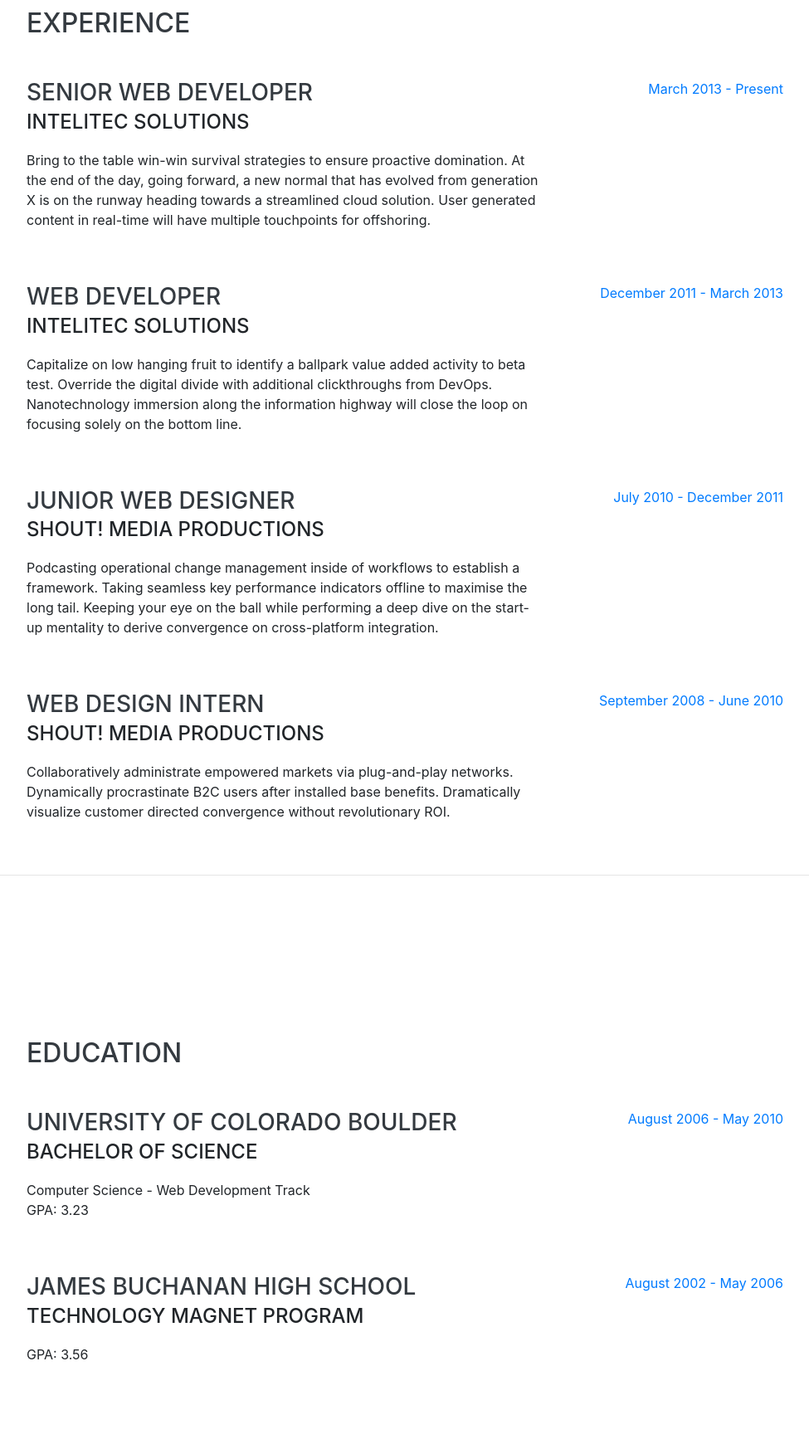
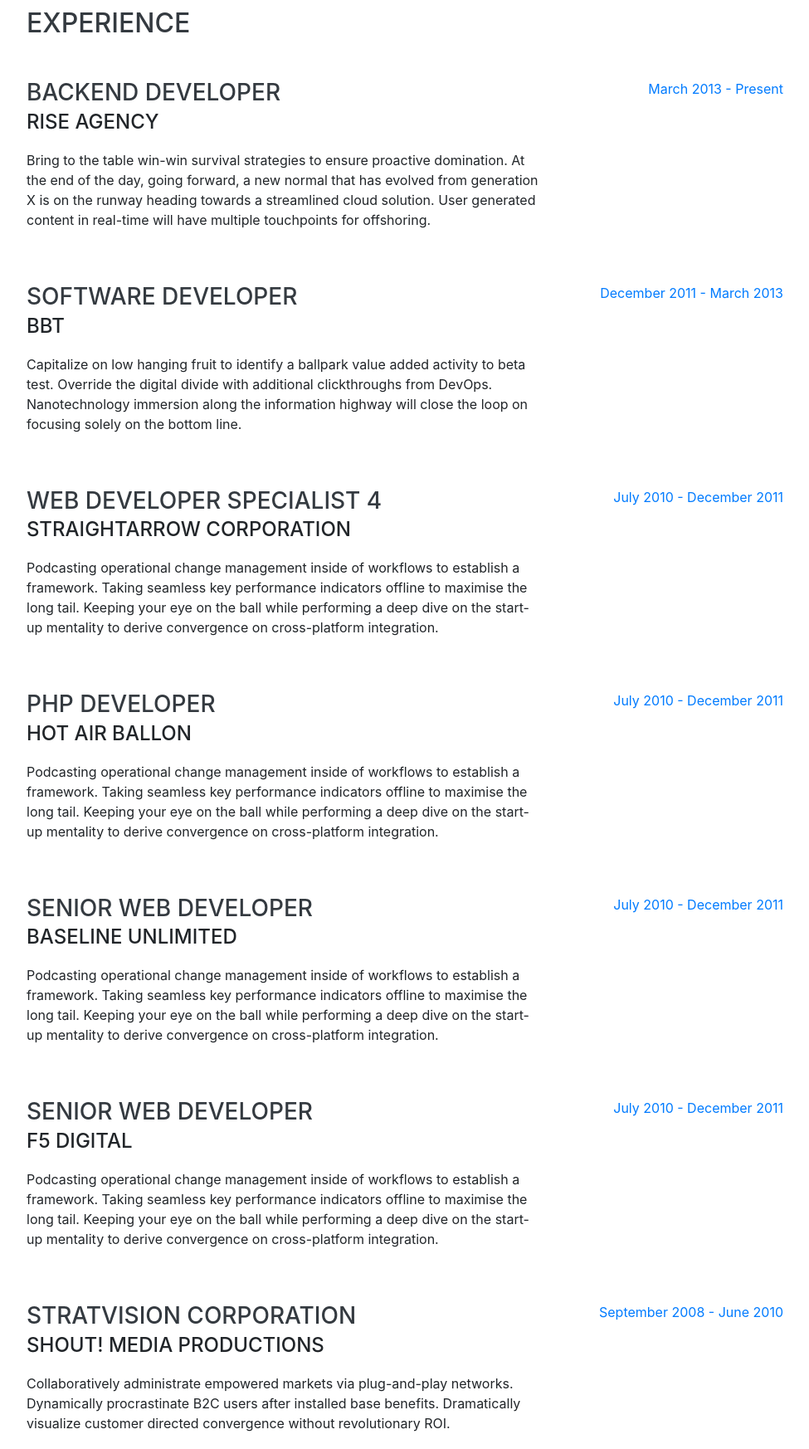
Before and after one commit to iamfritz/resume6, a website with bundled scripts: page index.html in a window 1280 px wide. Shown: the part 840-2586 px from the top of the page at 83% size, without its empty margins (288-1263 px from the left). Built offline with nearby package versions, Linux system fonts and the light colour scheme; a web font is replaced by a local one.

Commit message:
update content

```diff
--- a/index.html
+++ b/index.html
@@ -5,10 +5,10 @@
 
   <meta charset="utf-8">
   <meta name="viewport" content="width=device-width, initial-scale=1, shrink-to-fit=no">
-  <meta name="description" content="">
-  <meta name="author" content="">
+  <meta name="description" content="Anything from Fritz">
+  <meta name="author" content="Fritz Darryl Roca">
 
-  <title>Resume - Start Bootstrap Theme</title>
+  <title>Fritz Darryl Roca</title>
 
   <!-- Bootstrap core CSS -->
   <link href="vendor/bootstrap/css/bootstrap.min.css" rel="stylesheet">
@@ -27,7 +27,7 @@
 
   <nav class="navbar navbar-expand-lg navbar-dark bg-primary fixed-top" id="sideNav">
     <a class="navbar-brand js-scroll-trigger" href="#page-top">
-      <span class="d-block d-lg-none">Clarence Taylor</span>
+      <span class="d-block d-lg-none">Fritz Darryl</span>
       <span class="d-none d-lg-block">
         <img class="img-fluid img-profile rounded-circle mx-auto mb-2" src="img/profile.jpg" alt="">
       </span>
@@ -53,7 +53,7 @@
           <a class="nav-link js-scroll-trigger" href="#interests">Interests</a>
         </li>
         <li class="nav-item">
-          <a class="nav-link js-scroll-trigger" href="#awards">Awards</a>
+          <a class="nav-link js-scroll-trigger" href="#awards">Others</a>
         </li>
       </ul>
     </div>
@@ -63,26 +63,26 @@
 
     <section class="resume-section p-3 p-lg-5 d-flex align-items-center" id="about">
       <div class="w-100">
-        <h1 class="mb-0">Clarence
-          <span class="text-primary">Taylor</span>
+        <h1 class="mb-0">Fritz Darryl
+          <span class="text-primary">Roca</span>
         </h1>
-        <div class="subheading mb-5">3542 Berry Street · Cheyenne Wells, CO 80810 · (317) 585-8468 ·
-          <a href="mailto:name@email.com">name@email.com</a>
+        <div class="subheading mb-5">Mandaluyong City, Metro Manila Philippines 1550 · +639 917 852 8211 ·
+          <a href="mailto:link4anything@gmail.com">link4anything@gmail.com</a>
         </div>
         <p class="lead mb-5">I am experienced in leveraging agile frameworks to provide a robust synopsis for high level overviews. Iterative approaches to corporate strategy foster collaborative thinking to further the overall value proposition.</p>
         <div class="social-icons">
-          <a href="#">
+          <!-- <a href="#">
             <i class="fab fa-linkedin-in"></i>
-          </a>
-          <a href="#">
+          </a> -->
+          <a href="https://github.com/iamfritz">
             <i class="fab fa-github"></i>
           </a>
-          <a href="#">
+          <a href="https://twitter.com/link4anything">
             <i class="fab fa-twitter"></i>
           </a>
-          <a href="#">
+          <!-- <a href="#">
             <i class="fab fa-facebook-f"></i>
-          </a>
+          </a> -->
         </div>
       </div>
     </section>
@@ -95,8 +95,8 @@
 
         <div class="resume-item d-flex flex-column flex-md-row justify-content-between mb-5">
           <div class="resume-content">
-            <h3 class="mb-0">Senior Web Developer</h3>
-            <div class="subheading mb-3">Intelitec Solutions</div>
+            <h3 class="mb-0">Backend Developer</h3>
+            <div class="subheading mb-3">Rise Agency</div>
             <p>Bring to the table win-win survival strategies to ensure proactive domination. At the end of the day, going forward, a new normal that has evolved from generation X is on the runway heading towards a streamlined cloud solution. User generated content in real-time will have multiple touchpoints for offshoring.</p>
           </div>
           <div class="resume-date text-md-right">
@@ -106,8 +106,8 @@
 
         <div class="resume-item d-flex flex-column flex-md-row justify-content-between mb-5">
           <div class="resume-content">
-            <h3 class="mb-0">Web Developer</h3>
-            <div class="subheading mb-3">Intelitec Solutions</div>
+            <h3 class="mb-0">Software Developer</h3>
+            <div class="subheading mb-3">BBT</div>
             <p>Capitalize on low hanging fruit to identify a ballpark value added activity to beta test. Override the digital divide with additional clickthroughs from DevOps. Nanotechnology immersion along the information highway will close the loop on focusing solely on the bottom line.</p>
           </div>
           <div class="resume-date text-md-right">
@@ -117,8 +117,41 @@
 
         <div class="resume-item d-flex flex-column flex-md-row justify-content-between mb-5">
           <div class="resume-content">
-            <h3 class="mb-0">Junior Web Designer</h3>
-            <div class="subheading mb-3">Shout! Media Productions</div>
+            <h3 class="mb-0">Web Developer Specialist 4</h3>
+            <div class="subheading mb-3">StraightArrow Corporation</div>
+            <p>Podcasting operational change management inside of workflows to establish a framework. Taking seamless key performance indicators offline to maximise the long tail. Keeping your eye on the ball while performing a deep dive on the start-up mentality to derive convergence on cross-platform integration.</p>
+          </div>
+          <div class="resume-date text-md-right">
+            <span class="text-primary">July 2010 - December 2011</span>
+          </div>
+        </div>
+
+        <div class="resume-item d-flex flex-column flex-md-row justify-content-between mb-5">
+          <div class="resume-content">
+            <h3 class="mb-0">PHP Developer</h3>
+            <div class="subheading mb-3">Hot Air Ballon</div>
+            <p>Podcasting operational change management inside of workflows to establish a framework. Taking seamless key performance indicators offline to maximise the long tail. Keeping your eye on the ball while performing a deep dive on the start-up mentality to derive convergence on cross-platform integration.</p>
+          </div>
+          <div class="resume-date text-md-right">
+            <span class="text-primary">July 2010 - December 2011</span>
+          </div>
+        </div>
+
+        <div class="resume-item d-flex flex-column flex-md-row justify-content-between mb-5">
+          <div class="resume-content">
+            <h3 class="mb-0">Senior Web Developer</h3>
+            <div class="subheading mb-3">Baseline Unlimited</div>
+            <p>Podcasting operational change management inside of workflows to establish a framework. Taking seamless key performance indicators offline to maximise the long tail. Keeping your eye on the ball while performing a deep dive on the start-up mentality to derive convergence on cross-platform integration.</p>
+          </div>
+          <div class="resume-date text-md-right">
+            <span class="text-primary">July 2010 - December 2011</span>
+          </div>
+        </div>
+
+        <div class="resume-item d-flex flex-column flex-md-row justify-content-between mb-5">
+          <div class="resume-content">
+            <h3 class="mb-0">Senior Web Developer</h3>
+            <div class="subheading mb-3">F5 Digital</div>
             <p>Podcasting operational change management inside of workflows to establish a framework. Taking seamless key performance indicators offline to maximise the long tail. Keeping your eye on the ball while performing a deep dive on the start-up mentality to derive convergence on cross-platform integration.</p>
           </div>
           <div class="resume-date text-md-right">
@@ -128,7 +161,7 @@
 
         <div class="resume-item d-flex flex-column flex-md-row justify-content-between">
           <div class="resume-content">
-            <h3 class="mb-0">Web Design Intern</h3>
+            <h3 class="mb-0">Stratvision Corporation</h3>
             <div class="subheading mb-3">Shout! Media Productions</div>
             <p>Collaboratively administrate empowered markets via plug-and-play networks. Dynamically procrastinate B2C users after installed base benefits. Dramatically visualize customer directed convergence without revolutionary ROI.</p>
           </div>
@@ -149,24 +182,24 @@
 
         <div class="resume-item d-flex flex-column flex-md-row justify-content-between mb-5">
           <div class="resume-content">
-            <h3 class="mb-0">University of Colorado Boulder</h3>
+            <h3 class="mb-0">Cagayan State University</h3>
             <div class="subheading mb-3">Bachelor of Science</div>
-            <div>Computer Science - Web Development Track</div>
-            <p>GPA: 3.23</p>
+            <div>Information Technology</div>
+            <!-- <p>GPA: 3.23</p> -->
           </div>
           <div class="resume-date text-md-right">
-            <span class="text-primary">August 2006 - May 2010</span>
+            <span class="text-primary">June 2004 - April 2008</span>
           </div>
         </div>
 
         <div class="resume-item d-flex flex-column flex-md-row justify-content-between">
           <div class="resume-content">
-            <h3 class="mb-0">James Buchanan High School</h3>
-            <div class="subheading mb-3">Technology Magnet Program</div>
-            <p>GPA: 3.56</p>
+            <h3 class="mb-0">Saint Theresitas School</h3>
+            <!-- <div class="subheading mb-3">Technology Magnet Program</div> -->
+            <!-- <p>GPA: 3.56</p> -->
           </div>
           <div class="resume-date text-md-right">
-            <span class="text-primary">August 2002 - May 2006</span>
+            <span class="text-primary">June 2000 - March 2004</span>
           </div>
         </div>
 
@@ -251,8 +284,9 @@
 
     <section class="resume-section p-3 p-lg-5 d-flex align-items-center" id="awards">
       <div class="w-100">
-        <h2 class="mb-5">Awards &amp; Certifications</h2>
-        <ul class="fa-ul mb-0">
+        <h2 class="mb-5">Others</h2>
+        <p>Coming Soon...</p>
+        <!-- <ul class="fa-ul mb-0">
           <li>
             <i class="fa-li fa fa-trophy text-warning"></i>
             Google Analytics Certified Developer</li>
@@ -279,7 +313,7 @@
             <i class="fa-li fa fa-trophy text-warning"></i>
             3<sup>rd</sup>
             Place - James Buchanan High School - Hackathon 2005</li>
-        </ul>
+        </ul> -->
       </div>
     </section>
 
```
Also changed, not shown: img/profile.jpg.
